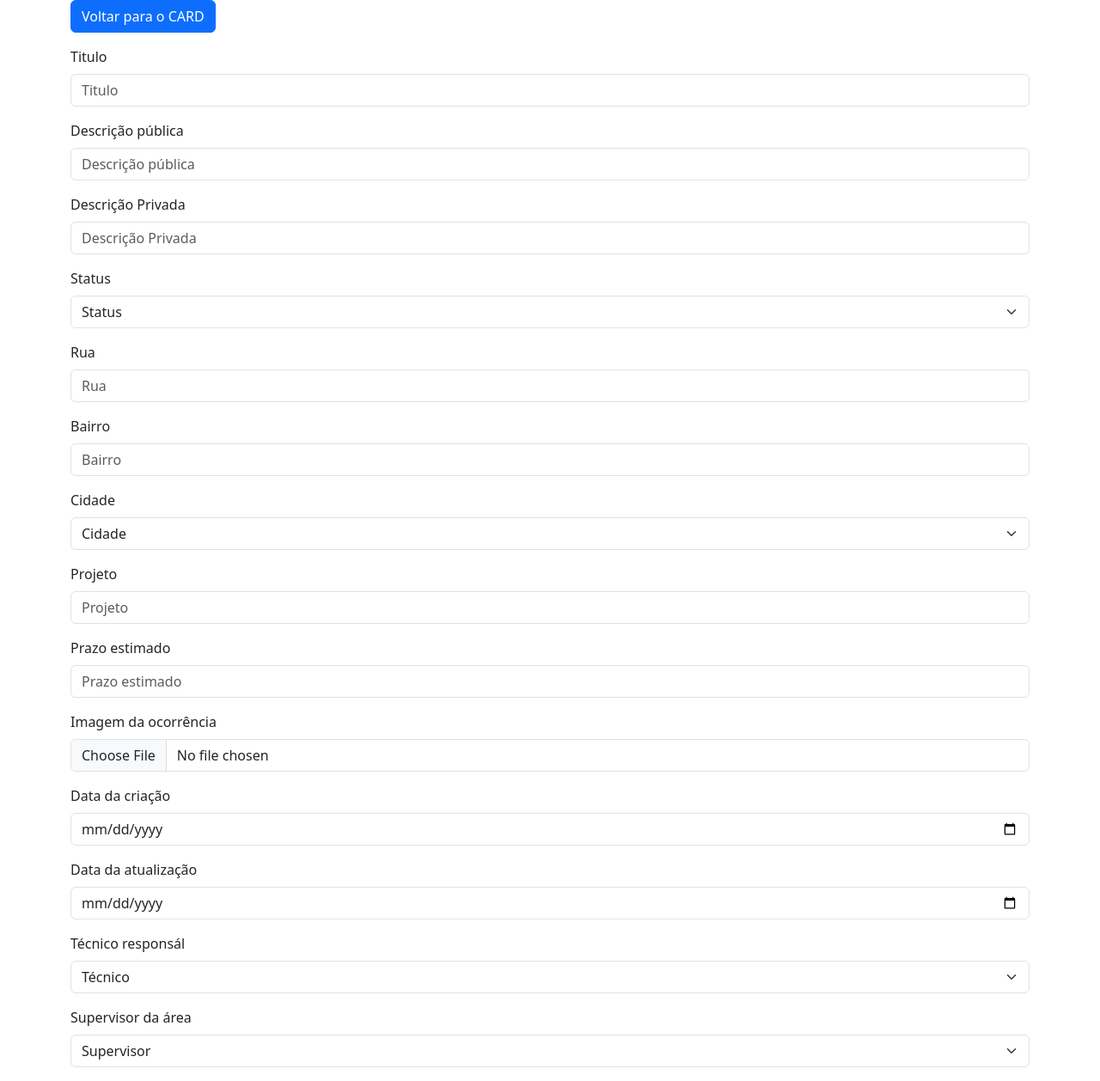
After one commit to ArthurJoaquim7/Dpainel, a PHP site: page /form.php in a window 1280 px wide. The commit adds this page. Shown: the whole page at 86% size. Run offline with PHP 8.4, Linux system fonts and the light colour scheme.

Commit message:
card e formulário base

```diff
--- /dev/null
+++ b/css/style.css
@@ -0,0 +1,10 @@
+.corner{
+    display: flex;
+    align-items: center;
+    justify-content: end;
+    padding: 5px;
+}
+
+.card-text{
+    margin: 0;
+}
--- /dev/null
+++ b/form.php
@@ -0,0 +1,122 @@
+<?php
+require 'conexao.php';
+?>
+
+<!doctype html>
+<html lang="en">
+
+<head>
+    <meta charset="utf-8">
+    <meta name="viewport" content="width=device-width, initial-scale=1">
+    <title>Dpainel</title>
+    <link rel="stylesheet" href="/css/style.css">
+    <link href="https://cdn.jsdelivr.net/npm/bootstrap@5.3.6/dist/css/bootstrap.min.css" rel="stylesheet" integrity="sha384-4Q6Gf2aSP4eDXB8Miphtr37CMZZQ5oXLH2yaXMJ2w8e2ZtHTl7GptT4jmndRuHDT" crossorigin="anonymous">
+</head>
+
+<body>
+    <div class="container-sm">
+        <div class="mb-3">
+            <div class="mb-3">
+                <a href="index.php" class="btn btn-primary">Voltar para o CARD</a>
+            </div>
+            <div class="mb-3">
+                <label for="exampleFormControlInput1" class="form-label">Titulo</label>
+                <input type="text" class="form-control" id="exampleFormControlInput1" placeholder="Titulo">
+            </div>
+            <!-- ==== -->
+            <div class="mb-3">
+                <label for="exampleFormControlInput1" class="form-label">Descrição pública</label>
+                <input type="text" class="form-control" id="exampleFormControlInput1" placeholder="Descrição pública">
+            </div>
+            <!-- ==== -->
+            <div class="mb-3">
+                <label for="exampleFormControlInput1" class="form-label">Descrição Privada</label>
+                <input type="text" class="form-control" id="exampleFormControlInput1" placeholder="Descrição Privada">
+            </div>
+            <!-- ==== -->
+            <div class="mb-3">
+                <label for="exampleFormControlInput1" class="form-label">Status</label>
+                <select class="form-select" aria-label="Default select example">
+                    <option selected>Status</option>
+                    <option value="1">Em andamento</option>
+                    <option value="2">Resolvido</option>
+                    <option value="3">Aguardando energia</option>
+                    <option value="4">Em verificação</option>
+                </select>
+            </div>
+            <!-- ==== -->
+            <div class="mb-3">
+                <label for="exampleFormControlInput1" class="form-label">Rua</label>
+                <input type="text" class="form-control" id="exampleFormControlInput1" placeholder="Rua">
+            </div>
+            <!-- ==== -->
+            <div class="mb-3">
+                <label for="exampleFormControlInput1" class="form-label">Bairro</label>
+                <input type="text" class="form-control" id="exampleFormControlInput1" placeholder="Bairro">
+            </div>
+            <!-- ==== -->
+            <div class="mb-3">
+                <label for="exampleFormControlInput1" class="form-label">Cidade</label>
+                <select class="form-select" aria-label="Default select example">
+                    <option selected>Cidade</option>
+                    <option value="1">Vitória de Santo Antão</option>
+                    <option value="2">Carpina</option>
+                    <option value="3">Recife</option>
+                    <option value="4">Sairé</option>
+                </select>
+            </div>
+            <!-- ==== -->
+            <div class="mb-3">
+                <label for="exampleFormControlInput1" class="form-label">Projeto</label>
+                <input type="text" class="form-control" id="exampleFormControlInput1" placeholder="Projeto">
+            </div>
+            <!-- ==== -->
+            <div class="mb-3">
+                <label for="exampleFormControlInput1" class="form-label">Prazo estimado</label>
+                <input type="text" class="form-control" id="exampleFormControlInput1" placeholder="Prazo estimado">
+            </div>
+            <!-- ==== -->
+            <div class="mb-3">
+                <label for="formFile" class="form-label">Imagem da ocorrência</label>
+                <input class="form-control" type="file" id="formFile">
+            </div>
+            <!-- ==== -->
+            <div class="mb-3">
+                <label for="exampleFormControlInput1" class="form-label">Data da criação</label>
+                <input type="date" class="form-control" id="exampleFormControlInput1">
+            </div>
+            <!-- ==== -->
+            <div class="mb-3">
+                <label for="exampleFormControlInput1" class="form-label">Data da atualização</label>
+                <input type="date" class="form-control" id="exampleFormControlInput1">
+            </div>
+            <!-- ==== -->
+            <div class="mb-3">
+                <label for="exampleFormControlInput1" class="form-label">Técnico responsál</label>
+                <select class="form-select" aria-label="Default select example">
+                    <option selected>Técnico</option>
+                    <option value="1">João Carlos</option>
+                    <option value="2">Gabriel Silva</option>
+                    <option value="3">Anderson Pontes</option>
+                    <option value="4">Felipe Lima</option>
+                    <option value="3">Guilherme Borges</option>
+                </select>
+            </div>
+            <!-- ==== -->
+            <div class="mb-3">
+                <label for="exampleFormControlInput1" class="form-label">Supervisor da área</label>
+                <select class="form-select" aria-label="Default select example">
+                    <option selected>Supervisor</option>
+                    <option value="1">Emersom</option>
+                    <option value="2">Diego</option>
+                    <option value="3">Jefersson</option>
+                    <option value="4">Gilberto</option>
+                    <option value="3">Sebastião</option>
+                </select>
+            </div>
+        </div>
+    </div>
+    <script src="https://cdn.jsdelivr.net/npm/bootstrap@5.3.6/dist/js/bootstrap.bundle.min.js" integrity="sha384-j1CDi7MgGQ12Z7Qab0qlWQ/Qqz24Gc6BM0thvEMVjHnfYGF0rmFCozFSxQBxwHKO" crossorigin="anonymous"></script>
+</body>
+
+</html>
```
Also changed, not shown: index.php (+52 -1 lines).
